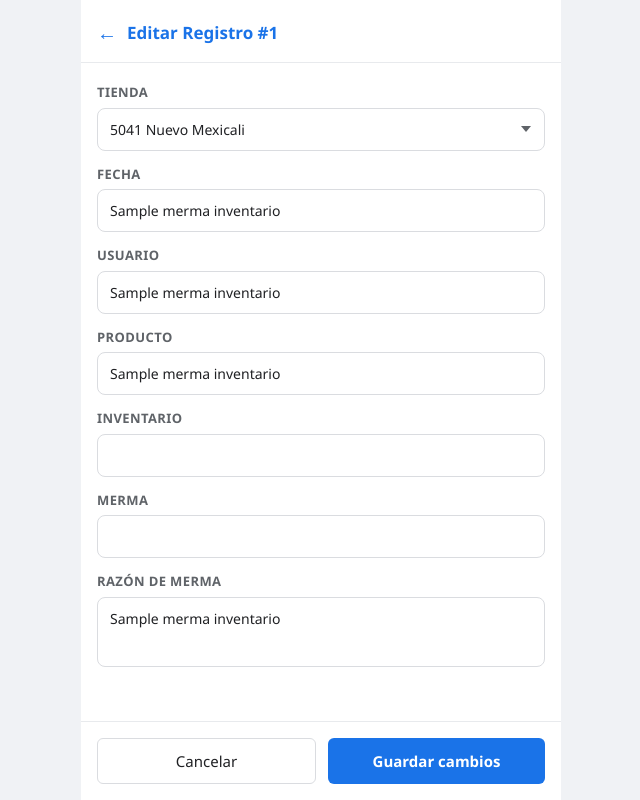
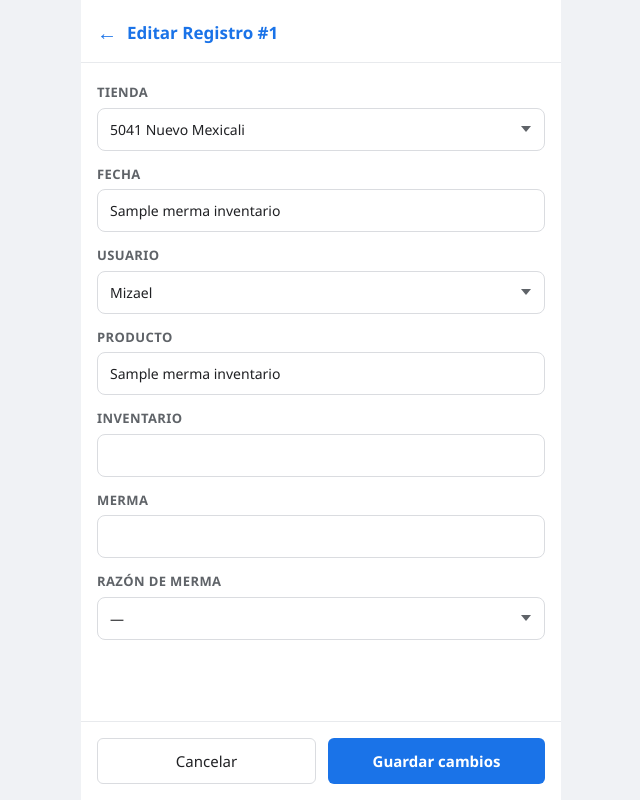
Before and after one commit to 0322203936-cmd/inventario-app, a Flask app: page /editar/1 in a window 1280 px wide. Shown: the whole page, without its empty margins (319-959 px from the left). Run offline with Flask 3, Linux system fonts and the light colour scheme; a database or web service that is not in the repository returns one stand-in record (values such as "Sample title"); some libraries are stand-ins or nearby versions.

Commit message:
Replace input fields with select dropdowns

```diff
--- a/templates/editar.html
+++ b/templates/editar.html
@@ -182,7 +182,14 @@
 
         <div class="field-group">
             <label>Usuario</label>
-            <input type="text" name="usuario" value="{{ reg[3] }}" placeholder="Usuario" required>
+            <div class="select-wrapper">
+                <select name="usuario" required>
+                    <option value="" disabled>Selecciona usuario…</option>
+                    <option value="Mizael" {% if reg[3] == 'Mizael' %}selected{% endif %}>Mizael</option>
+                    <option value="Esteban" {% if reg[3] == 'Esteban' %}selected{% endif %}>Esteban</option>
+                    <option value="Victor" {% if reg[3] == 'Victor' %}selected{% endif %}>Victor</option>
+                </select>
+            </div>
         </div>
 
         <div class="field-group">
@@ -202,7 +209,13 @@
 
         <div class="field-group">
             <label>Razón de merma</label>
-            <textarea name="razon" placeholder="Escribe la razón…">{{ reg[7] or '' }}</textarea>
+            <div class="select-wrapper">
+                <select name="razon">
+                    <option value="">—</option>
+                    <option value="Fecha" {% if reg[7] == 'Fecha' %}selected{% endif %}>Fecha</option>
+                    <option value="Calidad" {% if reg[7] == 'Calidad' %}selected{% endif %}>Calidad</option>
+                </select>
+            </div>
         </div>
 
     </form>
```
